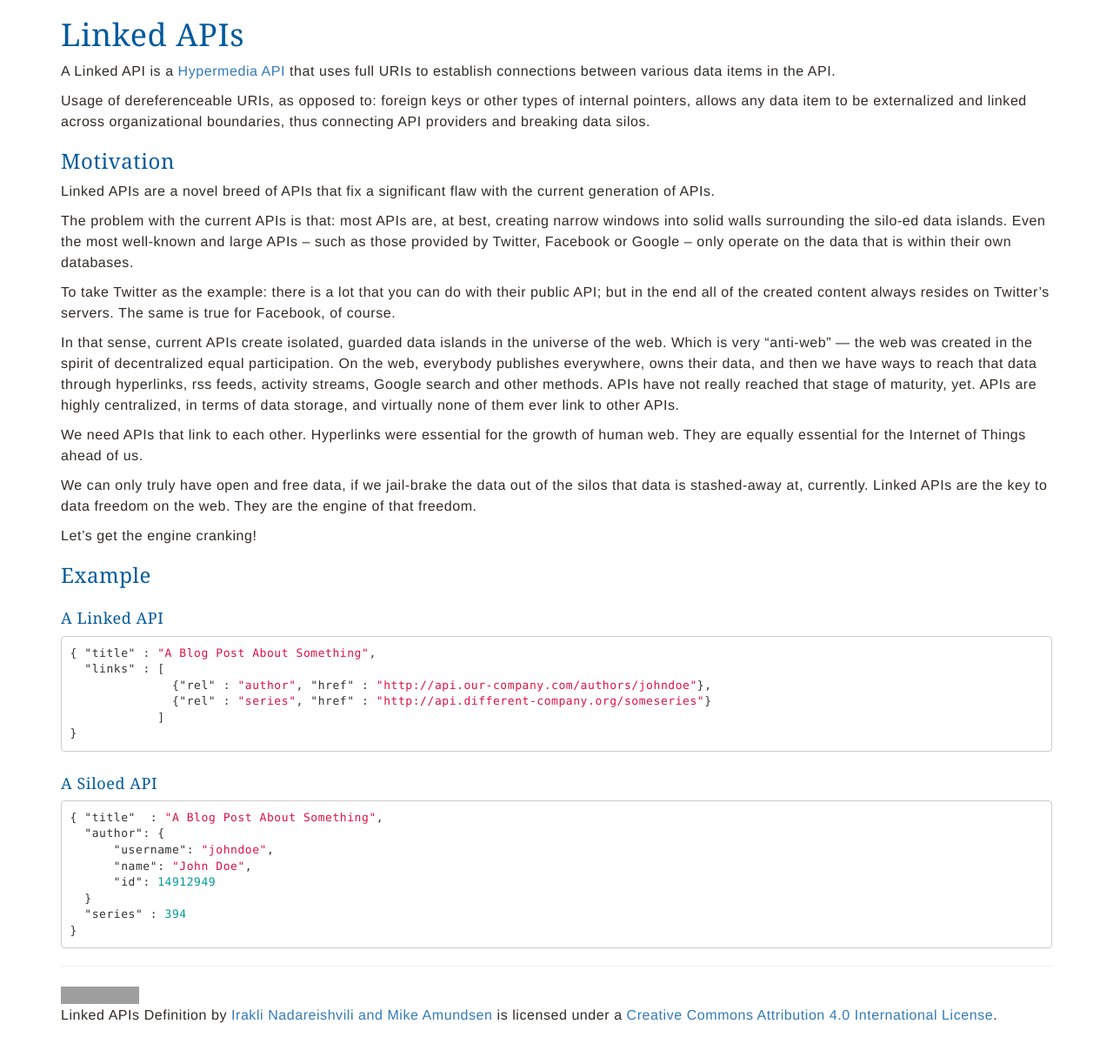
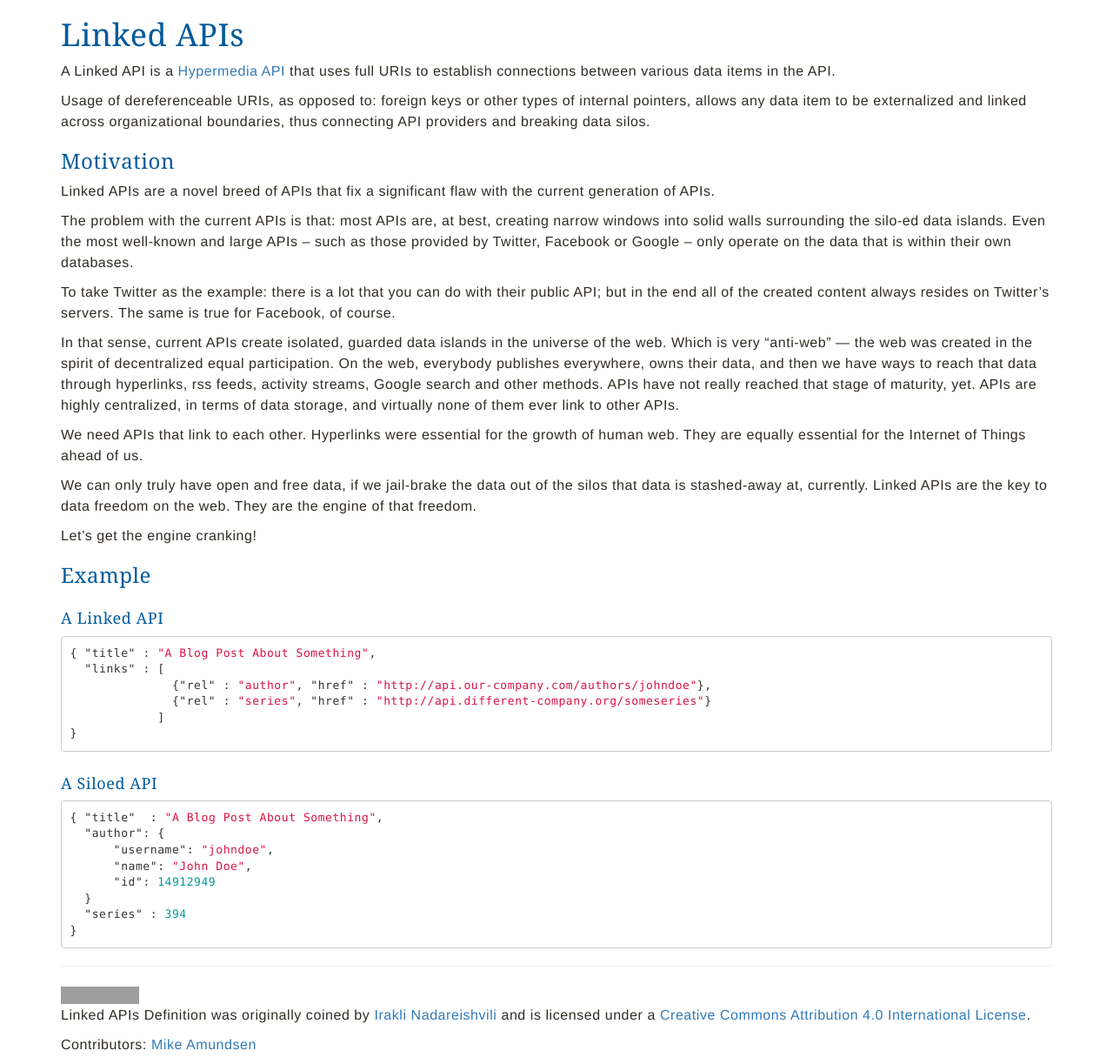
Before and after one commit to inadarei/linkedapis, a Jekyll site: the page built from index.md, in a window 1280 px wide. Shown: the whole page at 87% size. Built offline with Jekyll 4.4.1, drawn with Linux system fonts in a browser that asks for light colours; nearby versions of some CDN libraries; Markdown is read by kramdown in place of the engine named in the settings; before the commit the page ends 1189 px from its top, so only the background shows below that; grey boxes are pictures that could not be loaded.

Commit message:
cleaned up CC license line

```diff
--- a/index.md
+++ b/index.md
@@ -54,4 +54,6 @@ Let's get the engine cranking!
 
 -----------------------
 
-<a rel="license" href="http://creativecommons.org/licenses/by/4.0/"><img alt="Creative Commons License" style="border-width:0" src="https://i.creativecommons.org/l/by/4.0/80x15.png" /></a><br /><span xmlns:dct="http://purl.org/dc/terms/" href="http://purl.org/dc/dcmitype/Text" property="dct:title" rel="dct:type">Linked APIs Definition</span> by <a xmlns:cc="http://creativecommons.org/ns#" href="http://linkedapis.org" property="cc:attributionName" rel="cc:attributionURL">Irakli Nadareishvili and Mike Amundsen</a> is licensed under a <a rel="license" href="http://creativecommons.org/licenses/by/4.0/">Creative Commons Attribution 4.0 International License</a>.
+<a rel="license" href="http://creativecommons.org/licenses/by/4.0/"><img alt="Creative Commons License" style="border-width:0" src="https://i.creativecommons.org/l/by/4.0/80x15.png" /></a><br /><span xmlns:dct="http://purl.org/dc/terms/" href="http://purl.org/dc/dcmitype/Text" property="dct:title" rel="dct:type">Linked APIs Definition</span> was originally coined by <a xmlns:cc="http://creativecommons.org/ns#" href="https://twitter.com/inadarei" property="cc:attributionName" rel="cc:attributionURL">Irakli Nadareishvili</a>  and is licensed under a <a rel="license" href="http://creativecommons.org/licenses/by/4.0/">Creative Commons Attribution 4.0 International License</a>.
+
+Contributors: [Mike Amundsen](https://twitter.com/mamund)
```
